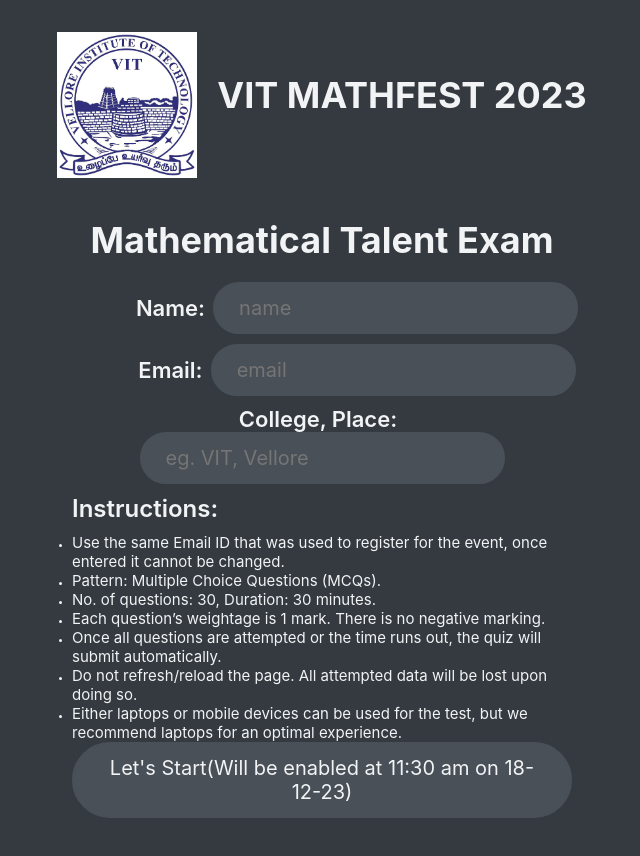
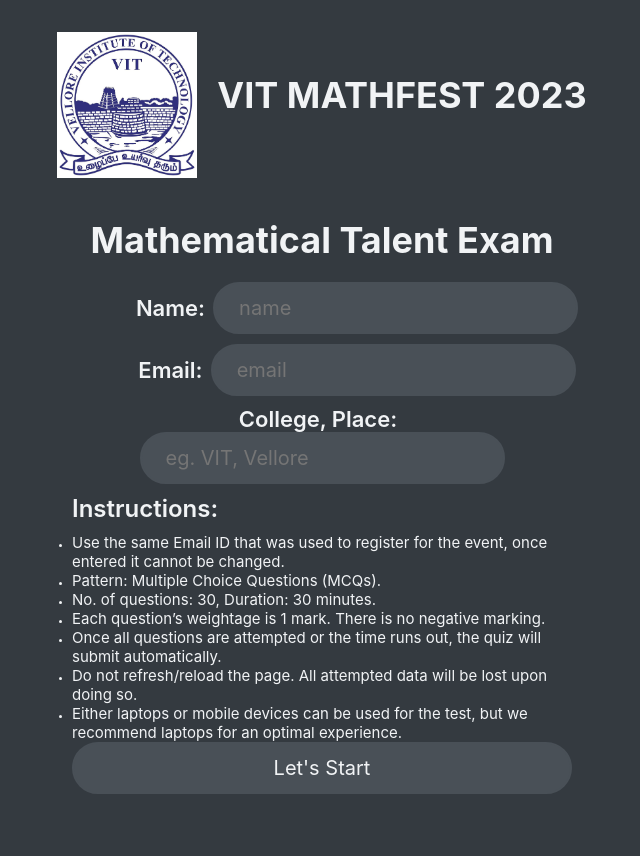
Before and after one commit to aditya-jindal/SecretRepoProdPG, a React (Vite) app: page / in a window 1280 px wide. Shown: the top 856 px of the page, without its empty margins (318-958 px from the left). Built offline with nearby package versions, Linux system fonts and the light colour scheme.

Commit message:
removed site lock down

```diff
--- a/src/StartScreen.jsx
+++ b/src/StartScreen.jsx
@@ -6,7 +6,7 @@
   const [college, setCollege] = useState("");
   function handleSubmit(e) {
     e.preventDefault();
-    // dispatch({ type: "start", payload: { name, email, college } });
+    dispatch({ type: "start", payload: { name, email, college } });
   }
   return (
     <div className="start">
@@ -84,8 +84,8 @@
             </h5>
           </li>
         </ul>
-        <button type="submit" className="btn" disabled>
-          Let's Start(Will be enabled at 11:30 am on 18-12-23)
+        <button type="submit" className="btn">
+          Let's Start
         </button>
       </form>
     </div>
```
